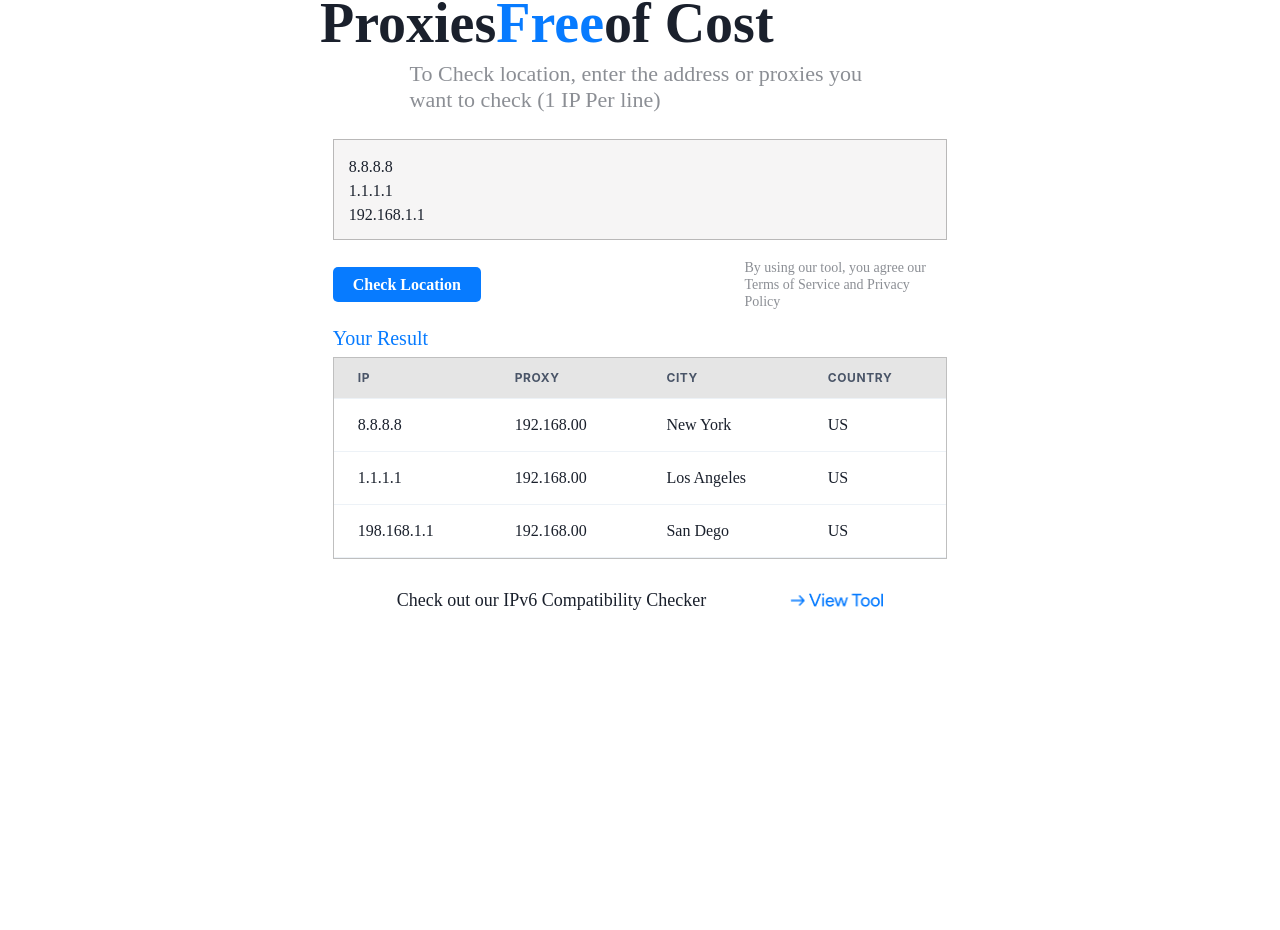
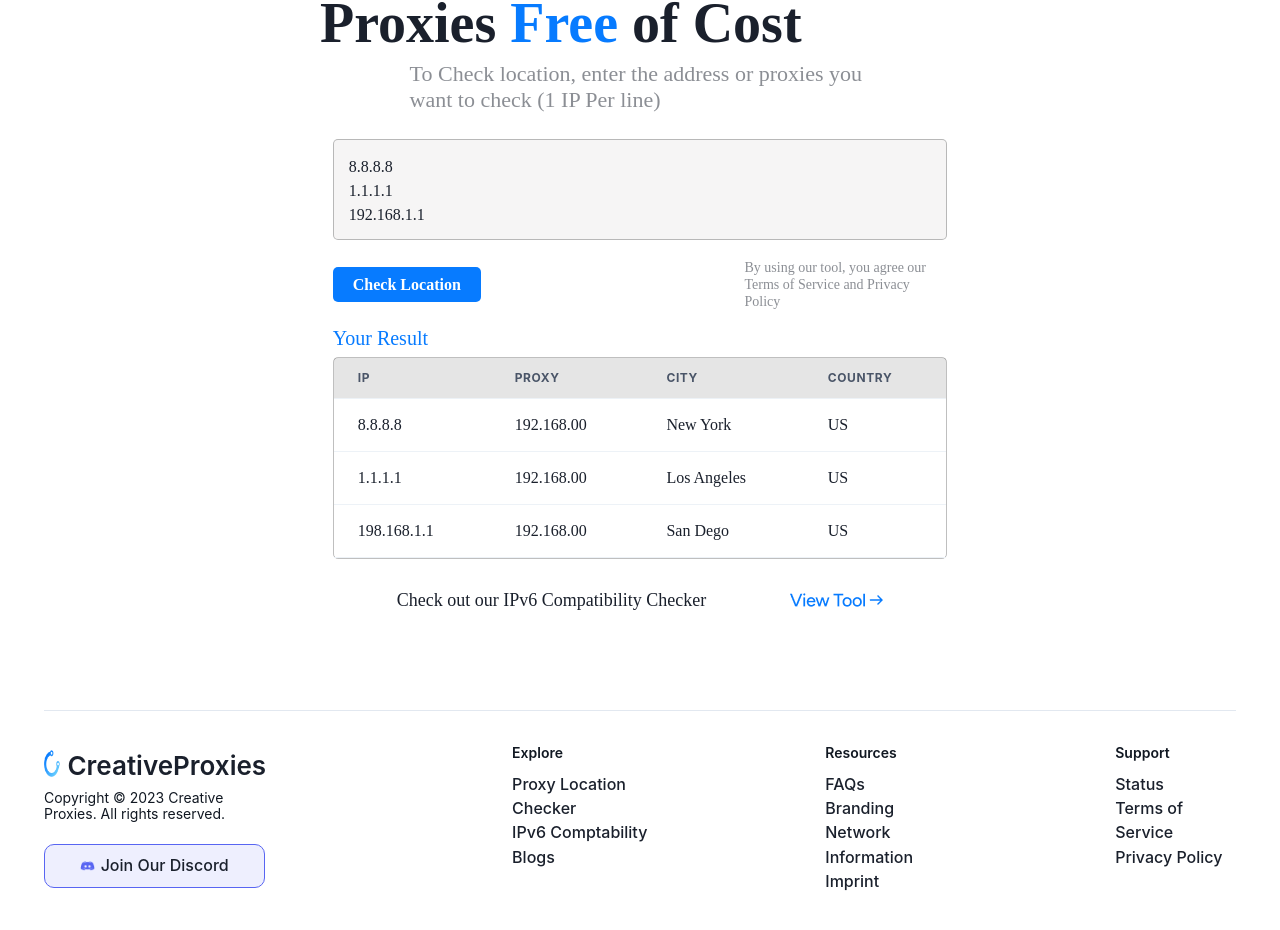
Before and after one commit to Pushpendra-1697/flamecloud, a React (Create React App) app: page /proxy in a window 1280 px wide. Shown: the part 302-1232 px from the top of the page. Before the commit the page ends 913 px from the top, so only its background shows below. Built offline with nearby package versions, Linux system fonts and the light colour scheme.

Commit message:
links all pages

```diff
--- a/src/App.js
+++ b/src/App.js
@@ -2,13 +2,18 @@ import { Box } from "@chakra-ui/react";
 import Navbar from "./Components/Navbar";
 import AllRoutes from "./Pages/AllRoutes";
 import './App.css';
+import Footer from "./Components/Footer";
 
 function App() {
   return (
     <Box>
       <Navbar />
-      <Box w={{ base: "1192px", sm: "900px", lg: "1192px" }} m="auto"><hr style={{ color: '#D9D8D6', margin: "auto" }} /></Box>
+      <Box w={{ base: "1192px", sm: "900px", lg: "1192px" }} m="auto" color='#D9D8D6'><hr /></Box>
       <AllRoutes />
+      <Box w={{ base: "1192px", sm: "900px", lg: "1192px" }} color="#D9D8D6" m={"auto"}>
+        <hr />
+      </Box>
+      <Footer />
     </Box>
   );
 }
--- a/src/Components/Footer.jsx
+++ b/src/Components/Footer.jsx
@@ -1,5 +1,6 @@
 import { Box, Button, Heading, Img, Text } from '@chakra-ui/react';
-import React from 'react'
+import React from 'react';
+import { Link } from 'react-router-dom';
 
 const Footer = () => {
     return (
@@ -8,7 +9,7 @@ const Footer = () => {
                 <Box display="flex" flexDirection={{ base: "column", sm: "row", lg: "column" }} justifyContent="space-evenly">
                     <Box>
                         <Box display={"flex"} gap="7.42px">
-                            <Img w={{ base: "26.4px", sm: "42.63px", lg: "26.4px" }} h={{ base: "26.4px", sm: "42.63px", lg: "26.4px" }} src="./Images/logo.png" alt="logo" />
+                            <Link to={'/'}><Img w={{ base: "26.4px", sm: "42.63px", lg: "26.4px" }} h={{ base: "26.4px", sm: "42.63px", lg: "26.4px" }} src="./Images/logo.png" alt="logo" /></Link>
                             <Heading fontSize={{ base: "26px", sm: "44.23px", lg: "26px" }} fontWeight="600">CreativeProxies</Heading>
                         </Box>
                         <Text fontSize={{ base: "14px", sm: "23.82px", lg: "14px" }} mb="15px" fontWeight='400' color={'#111822'} lineHeight={{ base: "16.8px", sm: "28.58px", lg: "16.8px" }} w={{ base: "212px", sm: "361px", lg: "212px" }} h={{ base: "34px", sm: "58px", lg: "34px" }} mt={{ base: "8px", sm: "13px", lg: "8px" }}>Copyright © 2023 Creative Proxies. All rights reserved.</Text>
--- a/src/Components/Navbar.jsx
+++ b/src/Components/Navbar.jsx
@@ -1,12 +1,19 @@
 import { Box, Button, Img, Modal, ModalBody, ModalCloseButton, ModalContent, ModalFooter, ModalHeader, ModalOverlay, Text, useDisclosure } from '@chakra-ui/react';
 import React from 'react';
 import { RxHamburgerMenu } from 'react-icons/rx';
+import { Link, useNavigate } from 'react-router-dom';
 
 const Navbar = () => {
-    const { isOpen, onOpen, onClose } = useDisclosure()
+    const { isOpen, onOpen, onClose } = useDisclosure();
+    const navigate = useNavigate();
+
+    const handleClickToNavigateProxyLocationPage = () => {
+        navigate('/proxy');
+    };
+
     return (
         <Box display="flex" justifyContent={{ base: "0", sm: "space-evenly", lg: "0" }} fontFamily="Figtree" w={{ base: "80%", sm: "1200px", lg: "80%" }} textAlign={"center"} m="auto" p={{ base: "1px", sm: "20px", lg: "1px" }}>
-            <Img mt="17.87px" w={{ base: "25.06px", sm: "56.09px", lg: "25.06px" }} h={{ base: "25.06px", sm: "56.09px", lg: "25.06px" }} src={"./Images/logo.png"} alt="logo"></Img>
+            <Link to={'/'}><Img mt="17.87px" w={{ base: "25.06px", sm: "56.09px", lg: "25.06px" }} h={{ base: "25.06px", sm: "56.09px", lg: "25.06px" }} src={"./Images/logo.png"} alt="logo"></Img></Link>
             <Text fontSize={{ base: "26px", sm: "55.24px", lg: "26px" }} style={{ fontStyle: "normal", fontWeight: "600", lineHeight: "31px", color: "#111822", marginLeft: "16.94px", marginTop: "14px" }}>CreativeProxies</Text>
             <Box display={{ base: "flex", sm: "none", lg: "flex" }} gap="30px" ml="31px" fontStyle={"normal"} fontWeight="400" lineHeight="19px" letterSpacing={"-0.02em"} color="#111822" mt="20px">
                 <Text>Pricing</Text>
@@ -28,7 +35,7 @@ const Navbar = () => {
 
             <Box display={"flex"} ml="22px">
                 <Text mt="20.25px" display={{ base: "block", sm: "none", lg: "block" }} mr="32px">Log in</Text>
-                <Button fontSize={{ base: "16px", sm: "29.1px", lg: "16px" }} mb="10px" color={"white"} bg="blue" mt="10px" p={{ base: "10px 22px", sm: "26.19px 40.5px", lg: "10px 22px" }} display="flex" justifyContent={"center"} alignItems="center">Get Started</Button>
+                <Button onClick={handleClickToNavigateProxyLocationPage} fontSize={{ base: "16px", sm: "29.1px", lg: "16px" }} mb="10px" color={"white"} bg="blue" mt="10px" p={{ base: "10px 22px", sm: "26.19px 40.5px", lg: "10px 22px" }} display="flex" justifyContent={"center"} alignItems="center">Get Started</Button>
             </Box>
             <Box onClick={onOpen} ml="2%" padding={"15px"} color={"#077BFF"} bg="#077BFF40" borderRadius={"8.52px"} display={{ base: 'none', sm: "block", lg: "none" }}>
                 <RxHamburgerMenu fontSize={"48px"} />
--- a/src/Pages/Landing.jsx
+++ b/src/Pages/Landing.jsx
@@ -4,12 +4,13 @@ import { AiOutlineArrowRight, AiFillStar, AiFillUnlock } from 'react-icons/ai';
 import { Icon } from '@chakra-ui/icons';
 import { BiMessageRounded } from 'react-icons/bi';
 import { GiFrogPrince } from 'react-icons/gi';
-import Footer from '../Components/Footer';
+import { useNavigate } from 'react-router-dom';
 
 const Landing = () => {
     const [featuresData, setFeaturesData] = useState([]);
     const [loading, setLoading] = useState(false);
     const [error, setError] = useState(false);
+    const navigate = useNavigate();
 
     useEffect(() => {
         getData();
@@ -29,6 +30,11 @@ const Landing = () => {
             console.log(err);
         }
     };
+
+    const handleClickToNavigateProxyLocationPage = () => {
+        navigate('/proxy');
+    };
+
     return (
         <Box fontFamily={"Figtree"} fontStyle="normal">
             <Box textAlign={"center"} mt="2px">
@@ -46,7 +52,7 @@ const Landing = () => {
                 We are the <span style={{ color: "#077BFF" }}>Fastest</span> and the <span style={{ color: "#16D113" }}>Most Reliable</span> Proxy Service since 2020
             </Box>
             <Box mb={{ base: "26px", sm: "50px", lg: "26px" }} mt={{ base: "17px", sm: "26px", lg: "17px" }} lineHeight={{ base: "26.4px", sm: "48px", lg: "26.4px" }} m="auto" fontSize={{ base: "22px", sm: "40px", lg: "22px" }} w={{ base: "509px", sm: "899px", lg: "509px" }} fontWeight={"500"} h={{ base: "52px", sm: "92px", lg: "52px" }} ml={{ base: "40%", sm: "14%", lg: "40%" }}>Lorem ipsum dolor sit amet, consectetur adipiscing elit. In luctus augue sit amet mollis molestie.</Box>
-            <Box ml={{ base: 0, sm: "40%", lg: 0 }} textAlign={"center"} mt="26px"><Button borderRadius={{ base: "10px", sm: "20.72px", lg: "10px" }} bg="blue" w={{ base: "222px", sm: "460px", lg: "222px" }} h={{ base: "47px", sm: "97.39px", lg: "47px" }} color={"white"} p={{ base: '12px 55px', sm: "36px 115px", lg: "12px 55px" }} fontSize={{ base: "18px", sm: "37.3px", lg: "18px" }}>Get Started<AiOutlineArrowRight /></Button></Box>
+            <Box ml={{ base: 0, sm: "40%", lg: 0 }} textAlign={"center"} mt="26px"><Button onClick={handleClickToNavigateProxyLocationPage} borderRadius={{ base: "10px", sm: "20.72px", lg: "10px" }} bg="blue" w={{ base: "222px", sm: "460px", lg: "222px" }} h={{ base: "47px", sm: "97.39px", lg: "47px" }} color={"white"} p={{ base: '12px 55px', sm: "36px 115px", lg: "12px 55px" }} fontSize={{ base: "18px", sm: "37.3px", lg: "18px" }}>Get Started<AiOutlineArrowRight /></Button></Box>
             <Box ml={{ base: "40%", sm: "40%", lg: "43%" }} bg="#00B67A1A" w={{ base: "200px", sm: "480px", lg: "200px" }} borderRadius={"10px"} m="auto" mt={{ base: "22px", sm: "44px", lg: "22px" }} mb="54px" textAlign={"center"}>
                 <Box padding={"10px"}>
                     <Icon bg="#00B67A" color={"white"} as={AiFillStar} />
@@ -386,13 +392,6 @@ const Landing = () => {
                 </Box>
             </Box>
 
-            <Box w={{ base: "1192px", sm: "900px", lg: "1192px" }} color="#D9D8D6" m={"auto"}>
-                <hr />
-            </Box>
-
-            <Footer />
-
-
         </Box>
     );
 }
--- a/src/Pages/ProxyLocation.jsx
+++ b/src/Pages/ProxyLocation.jsx
@@ -26,16 +26,16 @@ const ProxyLocation = () => {
       <Box
         w={["90%", "50%", "50%"]}
         m="auto"
-        fontSize={["36px", "40px", "56px"]}
+        fontSize={["56px", "40px", "56px"]}
         fontWeight="600"
         lineHeight={["35px", "45px", "56px"]}
       >
         <Text>Check Locations of all your </Text>
-        <Text display={"inline"}>Proxies</Text>
+        <Text display={"inline"}>Proxies </Text>
         <Text display={"inline"} color="#077BFF">
           Free
         </Text>
-        <Text display={"inline"}>of Cost</Text>
+        <Text display={"inline"}> of Cost</Text>
       </Box>
       <Box w={["68%", "46%", "36%"]} m="auto" mt="0.8%">
         <Text
@@ -54,7 +54,7 @@ const ProxyLocation = () => {
         boxSizing="border-box"
         background="rgba(217, 216, 214, 0.25)"
         border="1px solid rgba(0, 0, 0, 0.25)"
-        bordeRadius="5px"
+        borderRadius="5px"
         w={["88%", "68%", "48%"]}
         m="auto"
         mt="2%"
@@ -116,7 +116,7 @@ const ProxyLocation = () => {
         textAlign={"justify"}
         boxSizing="border-box"
         border="1px solid rgba(0, 0, 0, 0.25)"
-        bordeRadius="5px"
+        borderRadius="5px"
         w={["88%", "70%", "48%"]}
         m="auto"
       >
@@ -162,6 +162,7 @@ const ProxyLocation = () => {
         w={["88%", "68%", "38%"]}
         m="auto"
         mt="2%"
+        mb={{ base: "99px", sm: "117.82px", lg: "99px" }}
       >
         <Text fontWeight={"500"} fontSize="18px" lineHeight={"22px"} mt="1%">
           Check out our IPv6 Compatibility Checker
@@ -174,10 +175,11 @@ const ProxyLocation = () => {
           gap={1}
           pt={["5px", null, null]}
         >
-          <Image src={'./Images/RightArrow.png'} alt="" w={["40%", "50%", "100%"]} />
-          <Image src={'./Images/View Tool.png'} alt="" w={["20%", "40%", "80%"]} />
+          <Image src={'./Images/View Tool.png'} alt="" w={["40%", "50%", "100%"]} />
+          <Image src={'./Images/RightArrow.png'} alt="" w={["20%", "40%", "80%"]} />
         </Box>
       </Box>
+
     </Box>
   );
 }
```
